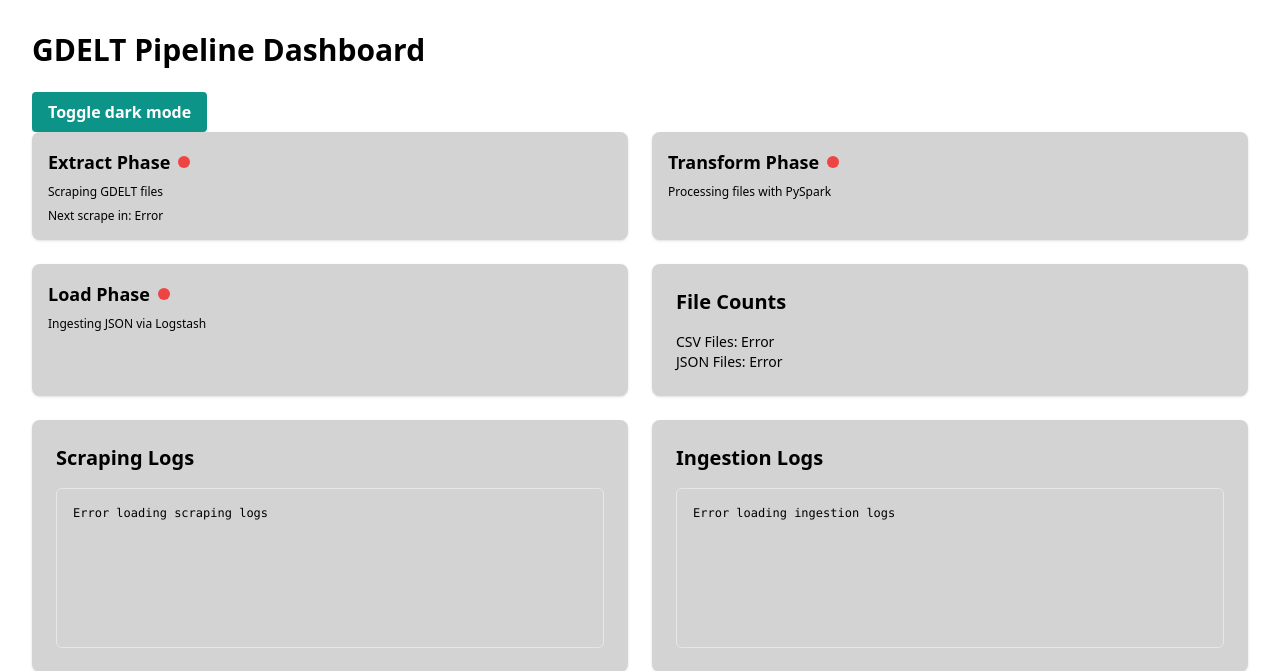
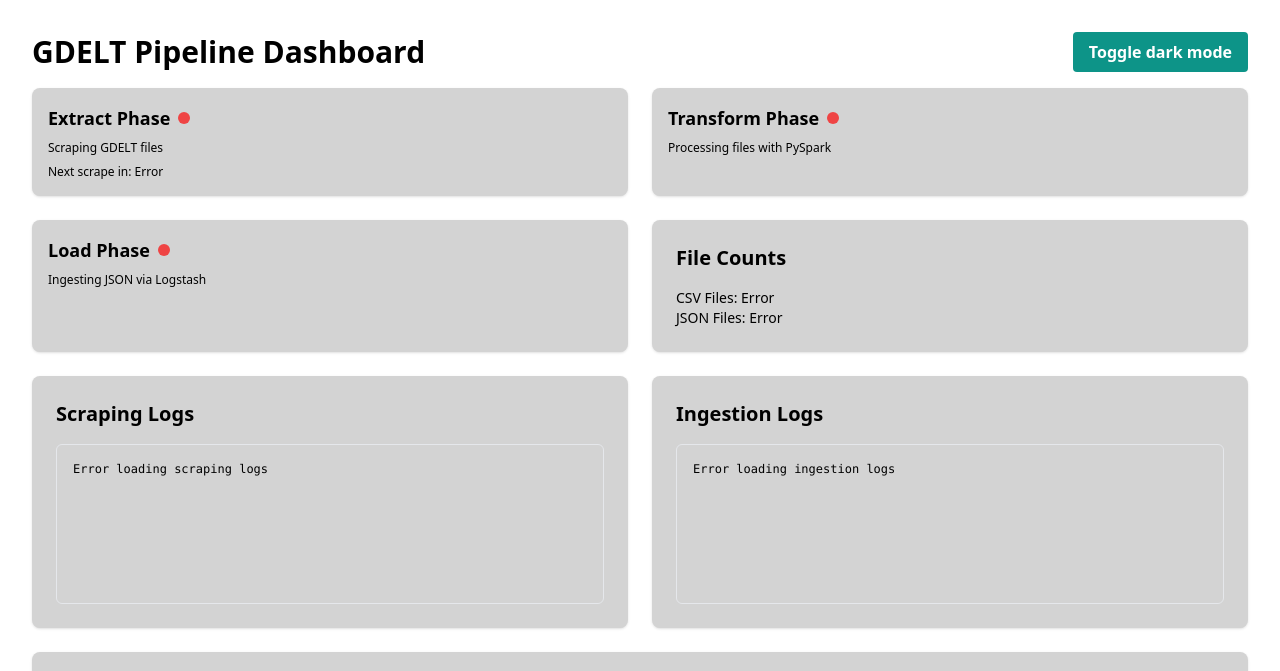
Before and after one commit to o6-webwork/GDELT_ELK, a FastAPI app: page / in a window 1280 px wide. Shown: the top 671 px of the page. Run offline with FastAPI, Linux system fonts and the light colour scheme; data that the repository does not hold is empty; some libraries are stand-ins or nearby versions; some web fonts are replaced.

Commit message:
updated dashboard

```diff
--- a/pipeline-monitoring/templates/dashboard.html
+++ b/pipeline-monitoring/templates/dashboard.html
@@ -49,14 +49,14 @@
 </head>
 <body class="font-sans">
   <div class="container mx-auto p-4 md:p-6 lg:p-8 max-w-7xl">
-    <h1 class="text-3xl font-bold mb-6">GDELT Pipeline Dashboard</h1>
-    <div class="padding">
+    <div class="flex items-center justify-between padding mb-4">
+      <h1 class="text-3xl font-bold">GDELT Pipeline Dashboard</h1>
       <a href="/setcolor">
         <button type="button" class="bg-teal-600 hover:bg-teal-700 text-white font-bold py-2 px-4 rounded whitespace-nowrap">
             Toggle {{ alt_view_mode }} mode
         </button>
       </a>
-    </div>
+  </div>
 
     <!-- Top Panels Section: 2 x 2 Grid -->
   <div class="grid grid-cols-1 md:grid-cols-2 gap-6 mb-6">
```
